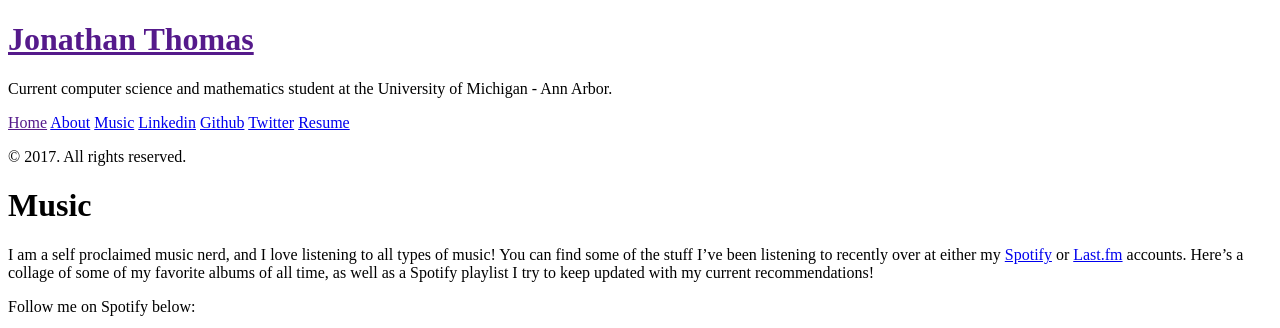
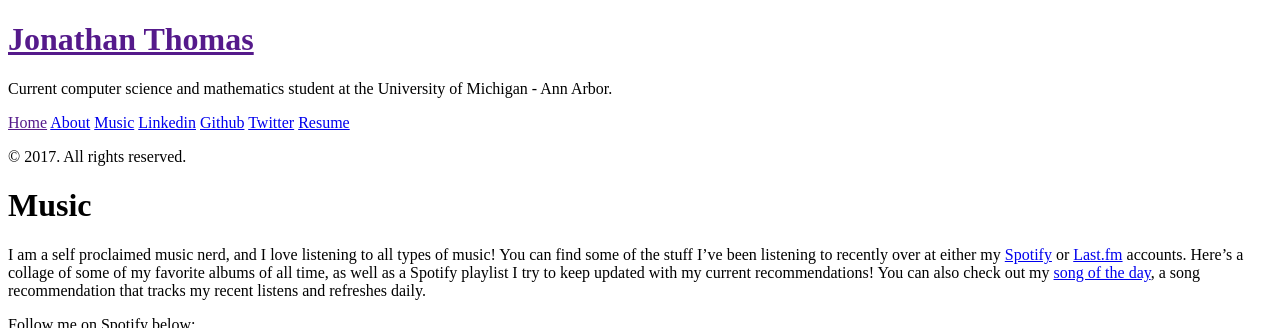
Before and after one commit to jonathoma/jonathoma.github.io, a Jekyll site: the page built from music.md, in a window 1280 px wide and 900 px high, cut to the strip 0-328 px from the top of the window. Built offline with Jekyll 4.4.1, drawn with Linux system fonts in a browser that asks for light colours.

Commit message:
updated music.md

```diff
--- a/music.md
+++ b/music.md
@@ -3,14 +3,15 @@ layout: page
 title: Music
 ---
 
-I am a self proclaimed music nerd, and I love listening to all types of music! You can find some of the stuff I've been listening to recently over at either my [Spotify](https://open.spotify.com/user/1246063368) or [Last.fm](https://www.last.fm/user/jonathanthomas3) accounts. Here's a collage of some of my favorite albums of all time, as well as a Spotify playlist I try to keep updated with my current recommendations!
+I am a self proclaimed music nerd, and I love listening to all types of music! You can find some of the stuff I've been listening to recently over at either my [Spotify](https://open.spotify.com/user/1246063368) or [Last.fm](https://www.last.fm/user/jonathanthomas3) accounts. Here's a collage of some of my favorite albums of all time, as well as a Spotify playlist I try to keep updated with my current recommendations! You can also check out my [song of the day](http://jonathoma.github.io/jonathoma/songoftheday), a song recommendation that tracks my recent listens and refreshes daily.
+
 
 Follow me on Spotify below:
-<center>
-<iframe src="https://embed.spotify.com/follow/1/?uri=spotify:user:qlmhuge&size=detail&theme=light" width="300" height="56" scrolling="no" frameborder="0" style="border:none; overflow:hidden;" allowtransparency="true"></iframe>
-</center>
+<iframe src="https://embed.spotify.com/follow/1/?uri=spotify:user:jonathanthomas3&size=detail&theme=light" width="300" height="56" scrolling="no" frameborder="0" style="border:none; overflow:hidden;" allowtransparency="true"></iframe>
+
 
 ![5x5 of Top All Time Listens on Last.fm](../public/img/collage.jpeg)
+
 
 Current recommendations:
 <center>
```
